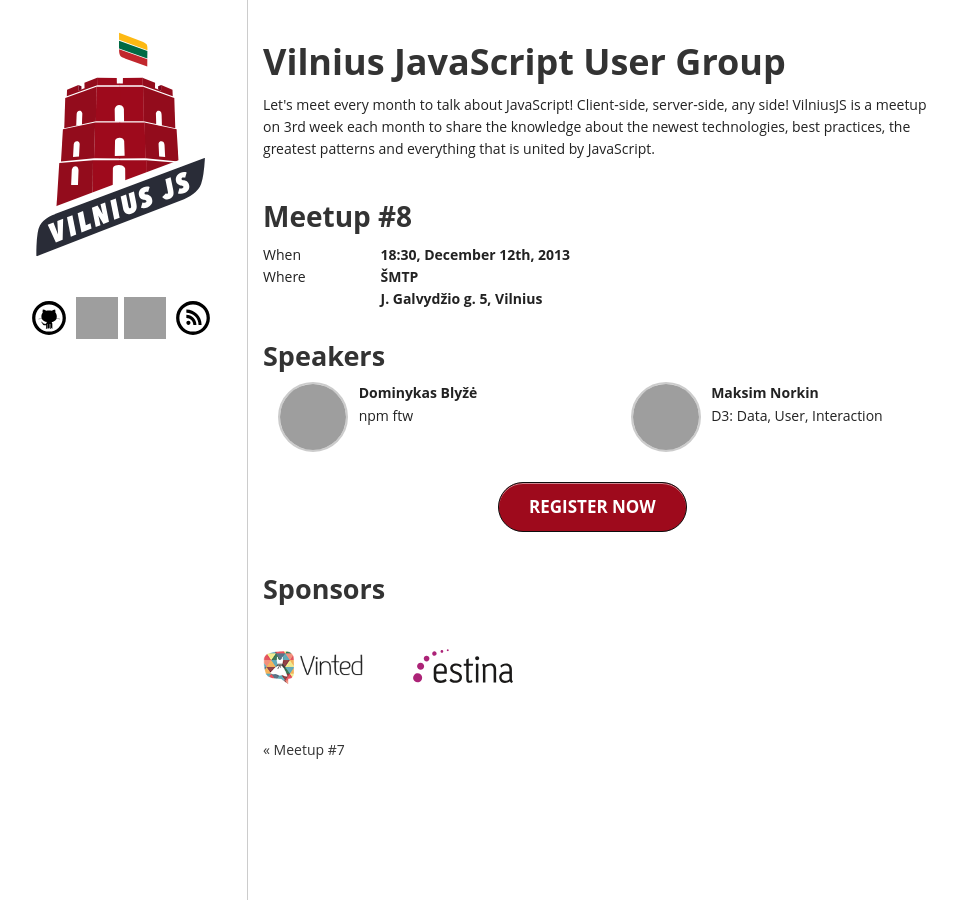
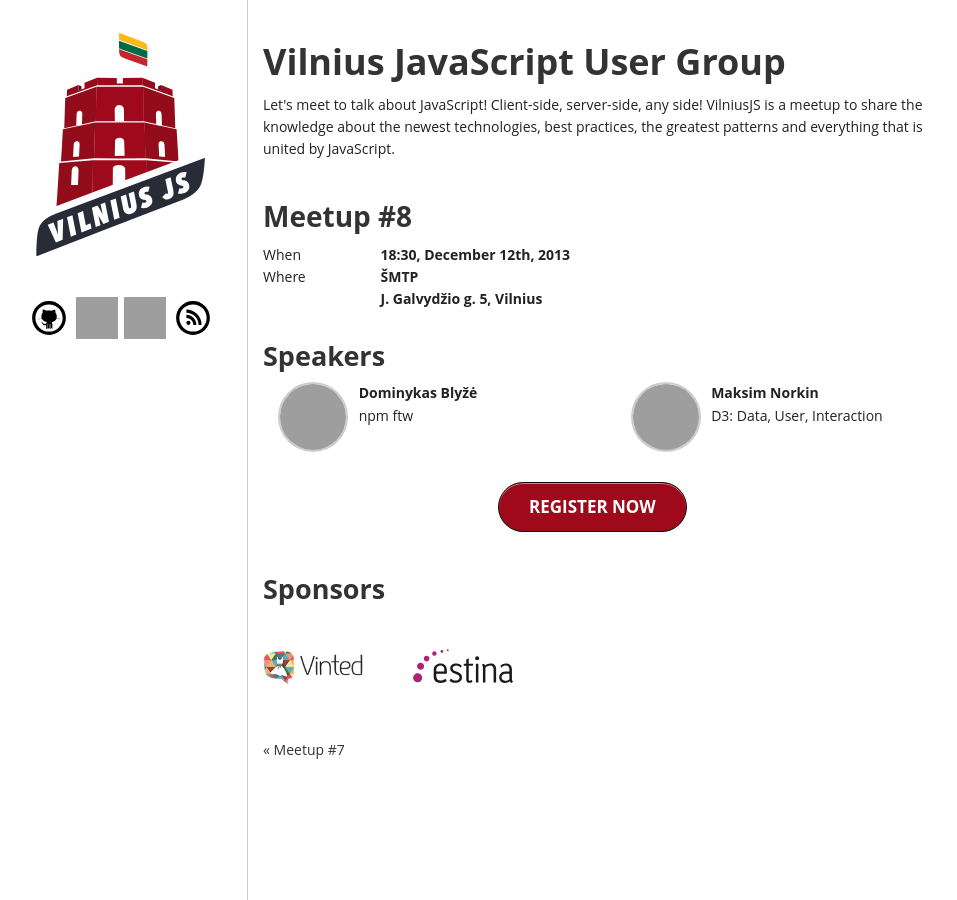
Before and after one commit to VilniusJS/vilniusjs.lt, a Jekyll site: the page built from index.html, in a window 1280 px wide, cut to the strip 0-900 px from the top of the page. Shown: the whole strip, without its empty margins (157-1114 px from the left). Built offline with Jekyll 4.4.1, drawn with Linux system fonts in a browser that asks for light colours; comment, search, counter and statistics services are not loaded; grey boxes are pictures that could not be loaded.

Commit message:
Update description

```diff
--- a/_layouts/default.html
+++ b/_layouts/default.html
@@ -27,7 +27,7 @@
         <h1>{{ site.title }}</h1>
 
         <p>
-          Let's meet every month to talk about JavaScript! Client-side, server-side, any side! VilniusJS is a meetup on 3rd week each month to share the knowledge about the newest technologies, best practices, the greatest patterns and everything that is united by JavaScript.
+          Let's meet to talk about JavaScript! Client-side, server-side, any side! VilniusJS is a meetup to share the knowledge about the newest technologies, best practices, the greatest patterns and everything that is united by JavaScript.
         </p>
 
         <article>
```
